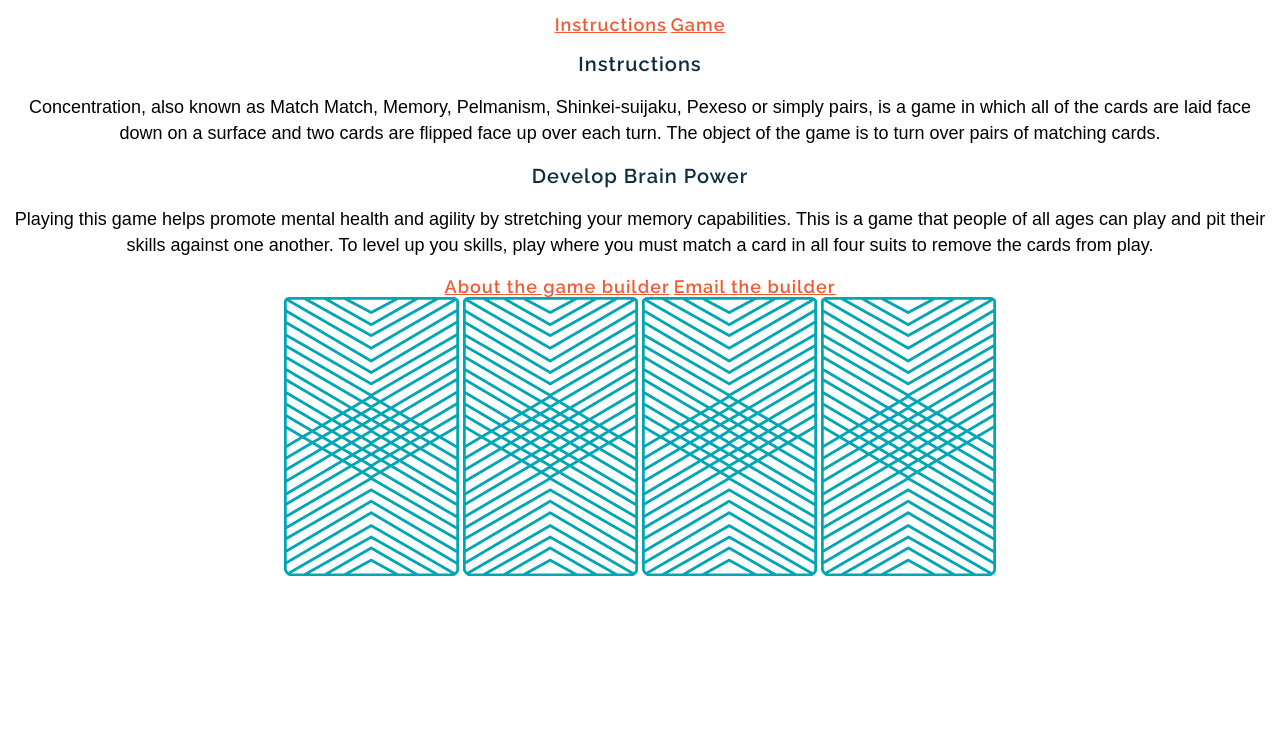
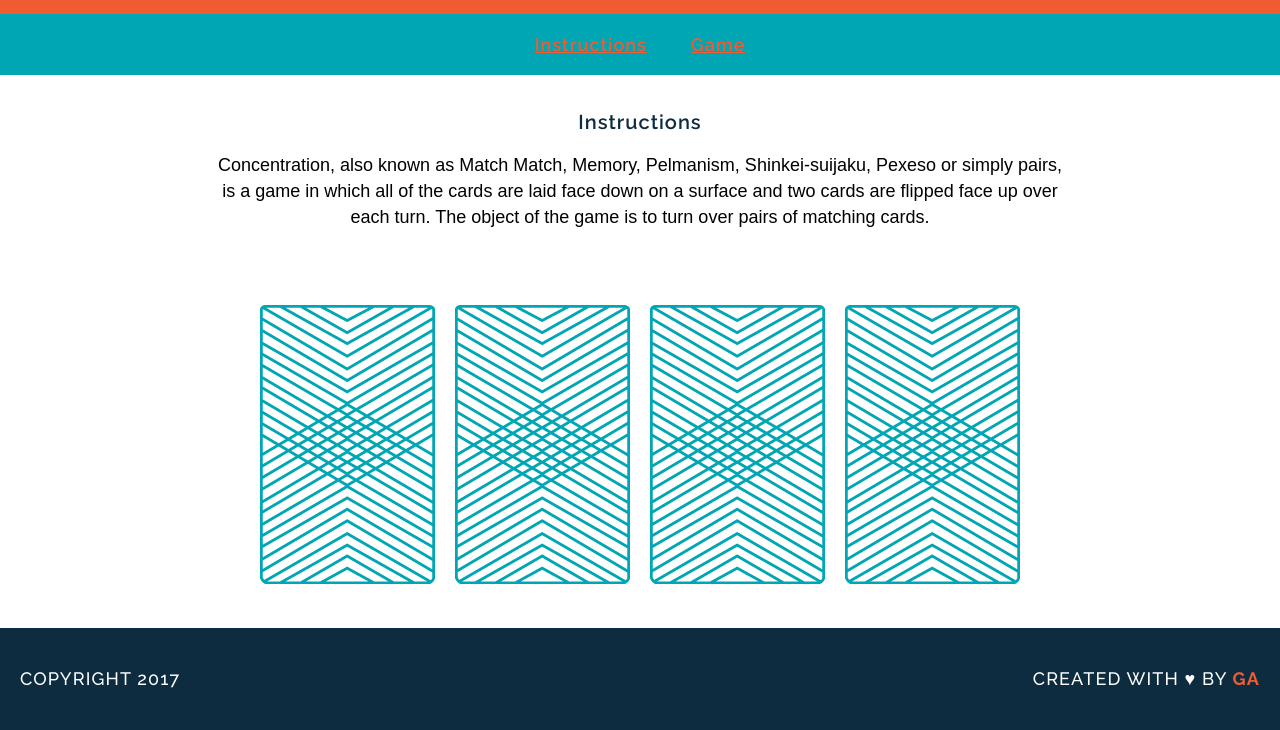
Before and after one commit to 3point14guy/wdi-fundamentals-memorygame, a plain HTML site: page index.html in a window 1280 px wide. Shown: the part 99-829 px from the top of the page. Before the commit the page ends 800 px from the top, so only its background shows below. Drawn offline with Linux system fonts and the light colour scheme; a web font is replaced by a local one.

Commit message:
created game logic

```diff
--- a/css/style.css
+++ b/css/style.css
@@ -1,5 +1,6 @@
 body {
 text-align: center;
+margin: 0;
 }
 h1 {
 	font-family: Raleway, sans-serif;
@@ -7,13 +8,19 @@ h1 {
 	letter-spacing: 1px;
 	font-size: 45px;
 	font-weight: 400;
+	margin: 0;
 }
 a { font-family: Raleway, sans-serif;
 	color: #F15B31;
 	letter-spacing: 1px;
 	font-size: 18px;
 	font-weight: 600;
+	margin: 0 20px;
+	border-bottom: 2px solid transparent;
  }
+ a:hover {
+	border-bottom: 2px solid white;}
+
  h2 {font-family: Raleway, sans-serif;
  	font-size: 20px;
  	letter-spacing: 1px;
@@ -26,3 +33,47 @@ a { font-family: Raleway, sans-serif;
  	font-size: 18px;
  	line-height: 26px;
  }
+ header {
+ 	background-color: #f15b31;
+ 	padding: 30px 20px;
+ }
+ nav {
+ 	background-color: #00A6B3;
+ 	padding: 20px 0;
+ }
+ main {
+ 	width: 850px;
+ 	margin: 35px auto;
+ }
+ img {
+ 	margin: 40px 8px;
+ }
+ footer {
+ 	text-transform: uppercase;
+ 	padding: 20px;
+ 	background-color: #0d2c40;
+ 	color: white;
+ 	font-size: 14px;
+ 	letter-spacing: .08em;
+ 	font-weight: 500;
+ }
+ .copyright {
+ 	float: left;
+ 	font-family: Raleway, sans-serif;
+ }
+ .message {
+ 	float: right;
+ 	font-family: Raleway, sans-serif;
+ }
+ .clearfix:after {
+visibility: hidden;
+display: block;
+content: " ";
+clear: both;
+height: 0;
+font-size: 0;
+}
+.name {
+	color: #F15B31;
+	font-weight: 700;
+}
--- a/index.html
+++ b/index.html
@@ -1,26 +1,33 @@
 <!DOCTYPE html>
 <html>
 <head>
+<meta charset="utf-8">
 <title>Memory Card Game</title>
 <link href="https://fonts.googleapis.com/css?family=Droid+Serif|Raleway:400,500,600,700" rel="stylesheet">
 <link rel="stylesheet" type="text/css" href="css/style.css">
 </head>
 <body>
+<header>
 	<h1>Memory Game</h1>
-	<a href="#">Instructions</a>
-	<a href="#">Game</a>
-	<h2>Instructions</h2>
+</header>
+<nav>
+	<a href="#instructions">Instructions</a>
+	<a href="#main">Game</a>
+</nav>
+<main>
+	<h2 id="instructions">Instructions</h2>
 	<p>Concentration, also known as Match Match, Memory, Pelmanism, Shinkei-suijaku, Pexeso or simply pairs, is a game in which all of the cards are laid face down on a surface and two cards are flipped face up over each turn. The object of the game is to turn over pairs of matching cards.</p>
-	<h2>Develop Brain Power</h2>
-	<p>Playing this game helps promote mental health and agility by stretching your memory capabilities.  This is a game that people of all ages can play and pit their skills against one another.  To level up you skills, play where you must match a card in all four suits to remove the cards from play.</p>
-
-	<a href="#">About the game builder</a>
-	<a href="email">Email the builder</a>
+</main id="main">
 	<div>
 		<img src="images/back.png" alt="Queen of Diamonds" title="">
 		<img src="images/back.png" alt="Queen of Hearts" title="">
 		<img src="images/back.png" alt="King of Diamonds" title="">
 		<img src="images/back.png" alt="King of Hearts" title="">
 	<div>
+<footer class="clearfix">
+	<p class="copyright">Copyright 2017</p>
+	<p class="message">Created with &hearts; by <span class="name">GA</span></p>
+</footer>
+<script src="js/main.js"></script>
 </body>
 </html>
--- /dev/null
+++ b/js/main.js
@@ -0,0 +1,6 @@
+var cardOne = "queen";
+var cardTwo = "queen";
+var cardThree = "king";
+var cardFour = "king";
+console.log("User Flipped " + cardOne);
+console.log("User Flipped " + cardTwo);
```
